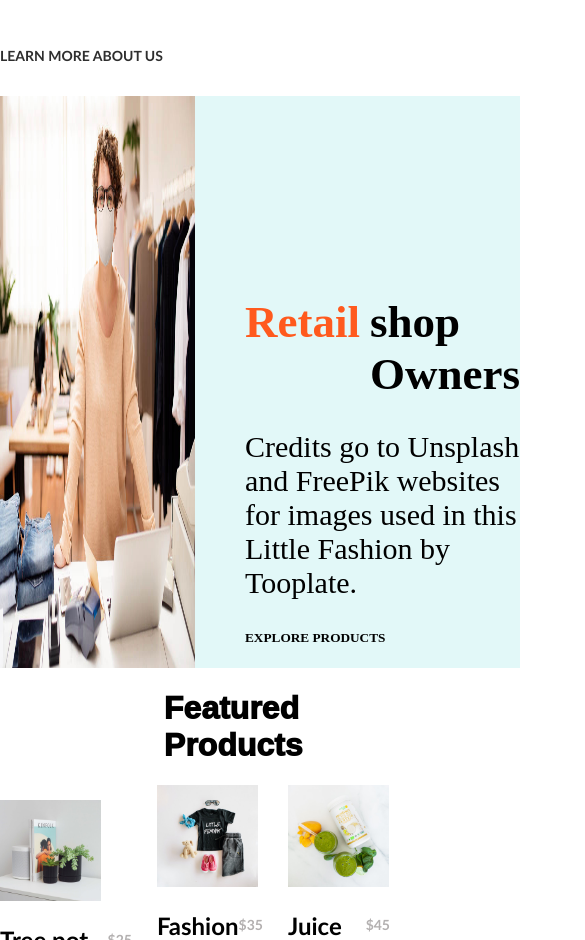
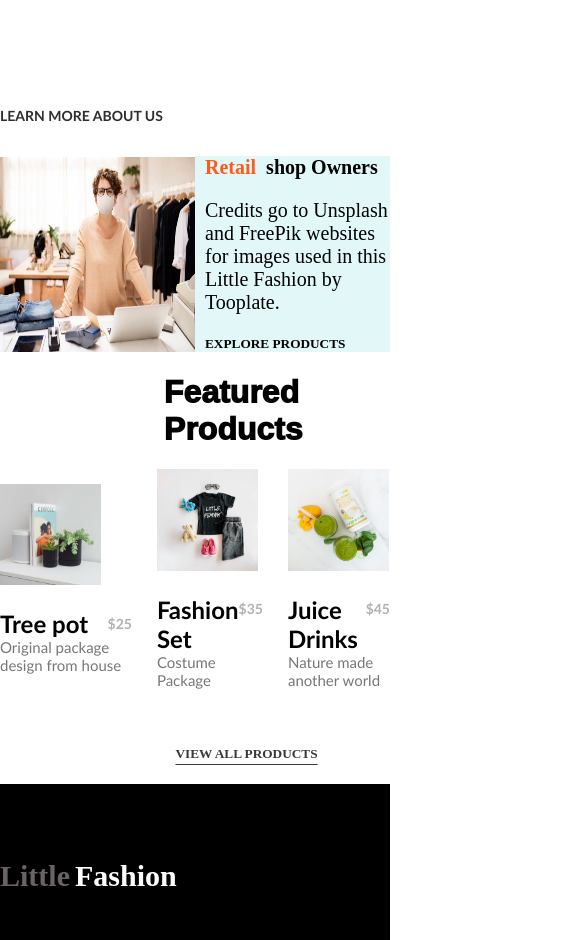
Before and after one commit to David-Bashorun/little-fashion, a plain HTML site: page index.html in a window 390 px wide. Shown: the part 1927-2867 px from the top of the page, 585 px wide, since content can reach past the window. Drawn offline with Linux system fonts and the light colour scheme.

Commit message:
media query

```diff
--- a/style.css
+++ b/style.css
@@ -292,7 +292,7 @@ body section h1 {
 .lib{
     padding-top: 50px;
     border-left: 10px;
-    padding-left: mpx;
+
 }
 
 #might div h5{
@@ -452,7 +452,7 @@ a{
     .frog{
         flex-direction: column;}
     .froppy{
-        margin-left: 10px;
+        margin-left: 35%;
     }
     .Head2{
         display: flex;
@@ -463,6 +463,49 @@ a{
         display: flex;
     }
     #mid1 div img{
-        width: 300px;
+        width: 100%;
+    }
+    #might img{
+        height: 50vw;
+
+
+    }
+    #might div h1{
+        padding-left: 0px;
+        border: 0px;
+        margin-left: 0px;
+    }
+    #might div {
+        padding-left: 0px;
+        padding-top: 0px;
+    }
+    .aria{
+        font-size: 20px;
+        padding-left: 10px;
+        margin-left: 10px;
+    }
+    .lib{
+        font-size: 20px;
+        padding-left: 10px;
+    }
+    #might div p{
+        font-size: 20px;
+        padding-left: 10px;
+    }
+    #might div h5{
+        padding-left: 10px;
+        margin-bottom: 0px;
+    }
+
+    #might{
+        align-items: center;
+    }
+    .Ending{
+        padding-left: 0px;
+        flex-direction: column;
+        gap: 10px;
+    }
+    .bb{
+        padding-left: 0px;
     }
 }
```
